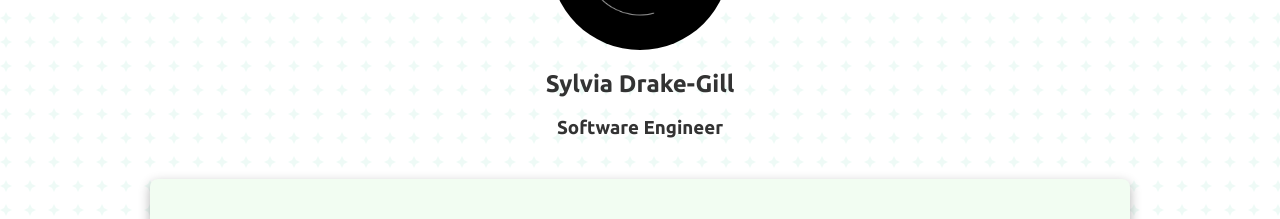
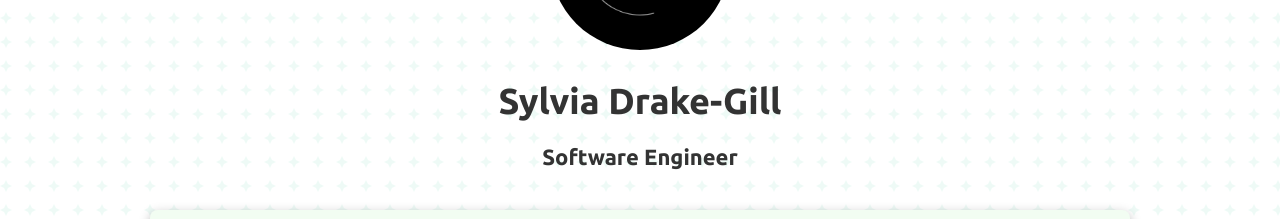
Before and after one commit to sdg877/react_portfolio, a React (Create React App) app: page /projects/ProjectOne in a window 1280 px wide. Shown: the part 276-495 px from the top of the page. Built offline with nearby package versions, Linux system fonts and the light colour scheme; no server answers.

Commit message:
Update to font size for title

```diff
--- a/src/App.css
+++ b/src/App.css
@@ -92,6 +92,14 @@ body.dark .layout-sub {
   margin-bottom: 5px;
 }
 
+.layout-name {
+  font-size: 36px;
+}
+
+.layout-sub {
+  font-size: 22px;
+}
+
 .theme-toggle {
   padding: 8px 12px;
   cursor: pointer;
```
